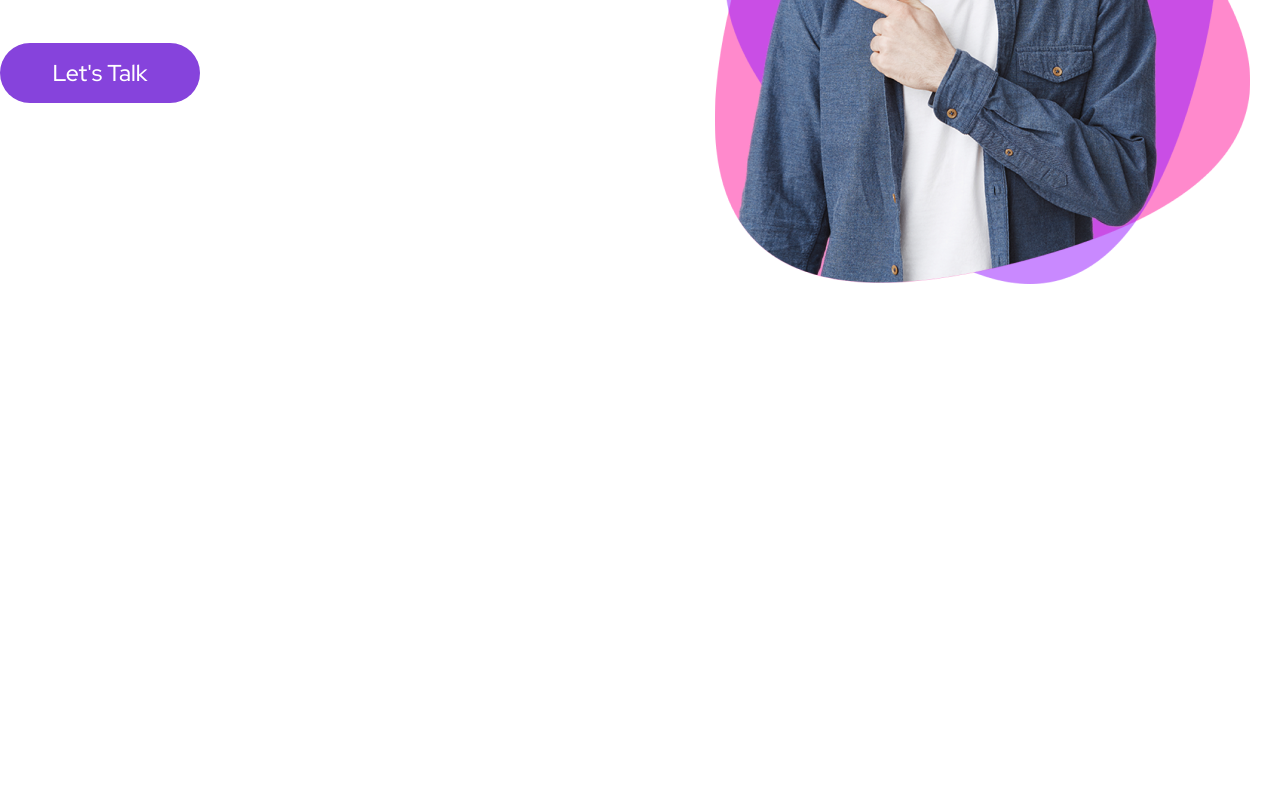
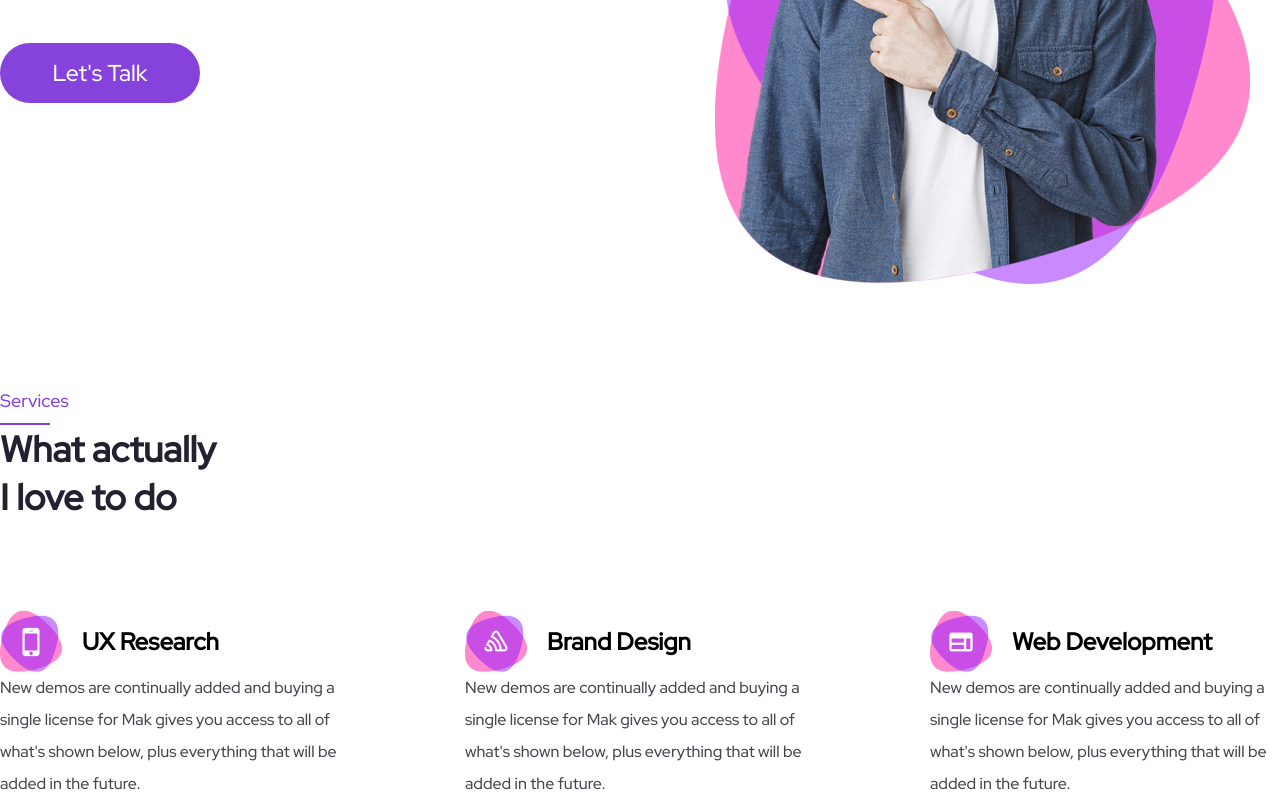
Before and after one commit to dhsafjhkash/Portfolio, a plain HTML site: page index.html in a window 1280 px wide. Shown: the part 383-1183 px from the top of the page. Before the commit the page ends 800 px from the top, so only its background shows below. Drawn offline with Linux system fonts and the light colour scheme.

Commit message:
First portfolio
My portfolio

```diff
--- a/index.html
+++ b/index.html
@@ -45,6 +45,44 @@
                 </div>
             </div>
         </div>
+        <div class="section2">
+            <div class="services-text">
+                <p>Services</p>
+                <div class="line"></div>
+                <h2>What actually <br>
+                I love to do</h2>
+            </div>
+            <div class="services-content">
+                <div class="content">
+                    <div class="content-img">
+                        <img src="./img/Group 3.png" alt="">
+                        <h2>UX Research</h2>
+                    </div>
+                    <p>New demos are continually added and buying a single license for Mak gives you access to all of what's shown below, plus everything that will be added in the future.
+                    </p>
+                </div>
+
+                <div class="content">
+                    <div class="content-img">
+                        <img src="./img/Group 3 (1).png" alt="">
+                        <h2>Brand Design</h2>
+                    </div>
+                    <p>New demos are continually added and buying a single license for Mak gives you access to all of what's shown below, plus everything that will be added in the future.
+                    </p>
+                </div>
+
+                <div class="content">
+                    <div class="content-img">
+                        <img src="./img/Group 3 (2).png" alt="">
+                        <h2>Web Development</h2>
+                    </div>
+                    <p>New demos are continually added and buying a single license for Mak gives you access to all of what's shown below, plus everything that will be added in the future.
+                    </p>
+                </div>
+
+
+            </div>
+        </div>
     </div>
 </body>
 </html>
--- a/style.css
+++ b/style.css
@@ -74,3 +74,55 @@ color: #FFFFFF;
 .menu{
     padding-top: 35px;
 }
+
+.section2{
+    margin-top: 100px;
+}
+.services-text > p{
+font-weight: 400;
+font-size: 18px;
+line-height: 24px;
+color: #8643DC;
+}
+
+.line{
+    margin-top: 10px;
+    border: 2px;
+    background:#8643DC;
+    width: 50px;
+    height: 2px;
+}
+
+.services-text > h2 {
+font-style: normal;
+font-weight: 700;
+font-size: 36px;
+line-height: 48px;
+color: #25202F;
+}
+.services-content{
+    margin-top: 50px;
+    display: flex;
+    justify-content: space-between;
+}
+.content{
+    width: 350px;
+}
+
+.content-img{
+    display: flex;
+    align-items: center;
+    margin-top: 40px;
+}
+
+.content-img > h2{
+    margin-left: 20px;
+
+}
+.content > p{
+    font-weight: 400;
+    font-size: 16px;
+    line-height: 32px;
+    color: #47444E;
+
+}
```
Also changed, not shown: img/Group 3 (1).png (added), img/Group 3 (2).png (added), img/Group 3.png (added).
